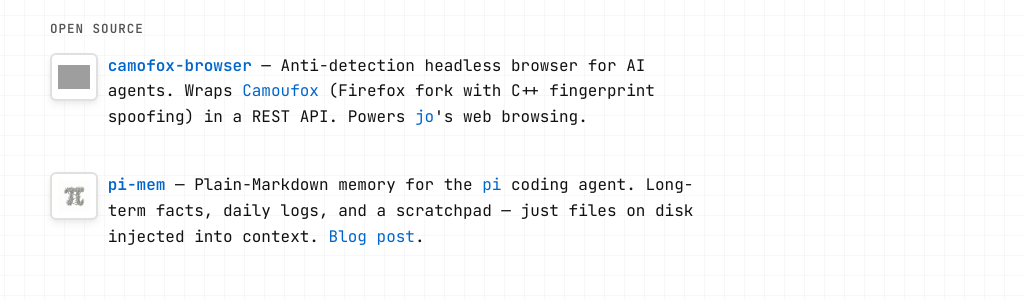
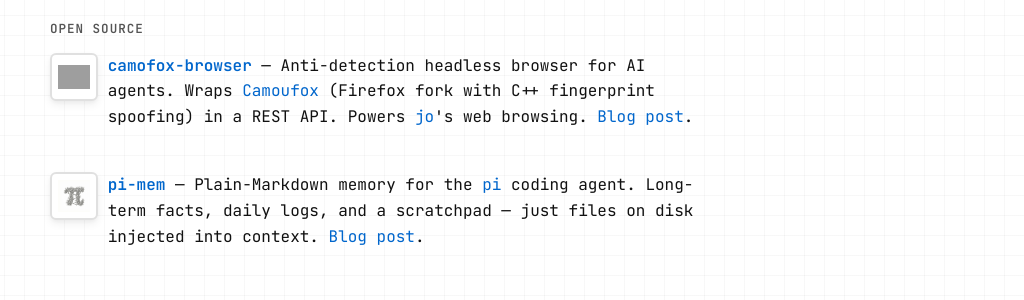
Before and after one commit to skyfallsin/skyfallsin.github.io, a Jekyll site: the page built from index.md, in a window 1280 px wide and 900 px high, scrolled down 1759 px. Shown: the part 466-766 px from the top of the window, without its empty margins (256-1280 px from the left). Built offline with Jekyll 4.4.1, drawn with Linux system fonts in a browser that asks for light colours; nearby versions of some CDN libraries; grey boxes are pictures that could not be loaded.

Commit message:
add blog post link to camofox-browser

```diff
--- a/index.md
+++ b/index.md
@@ -62,7 +62,7 @@
 
 <div class="startup-entry">
 <a href="https://github.com/jo-inc/camofox-browser" class="startup-logo"><img src="/images/logos/camofox.png" alt="camofox-browser" class="logo-padded"></a>
-<div class="startup-text"><strong><a href="https://github.com/jo-inc/camofox-browser">camofox-browser</a></strong> — Anti-detection headless browser for AI agents. Wraps <a href="https://camoufox.com">Camoufox</a> (Firefox fork with C++ fingerprint spoofing) in a REST API. Powers <a href="https://askjo.ai">jo</a>'s web browsing.</div>
+<div class="startup-text"><strong><a href="https://github.com/jo-inc/camofox-browser">camofox-browser</a></strong> — Anti-detection headless browser for AI agents. Wraps <a href="https://camoufox.com">Camoufox</a> (Firefox fork with C++ fingerprint spoofing) in a REST API. Powers <a href="https://askjo.ai">jo</a>'s web browsing. <a href="/2026/02/10/camofox-browser-deep-dive.html">Blog post</a>.</div>
 </div>
 
 <div class="startup-entry">
```
